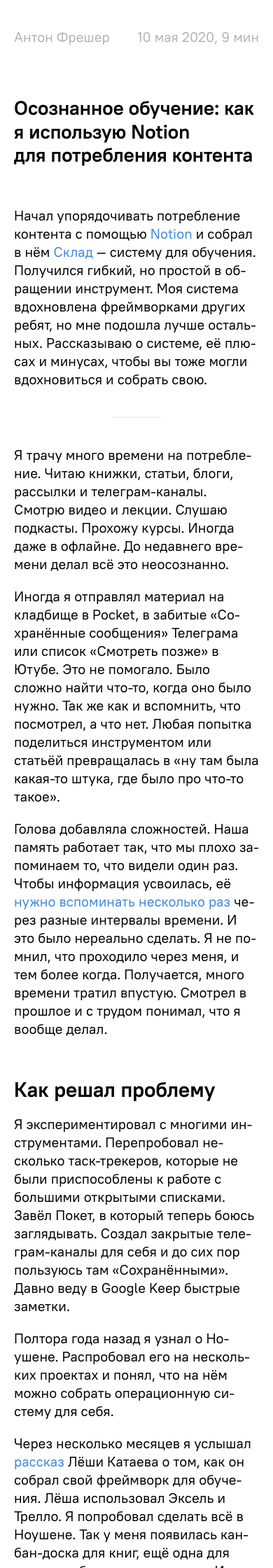
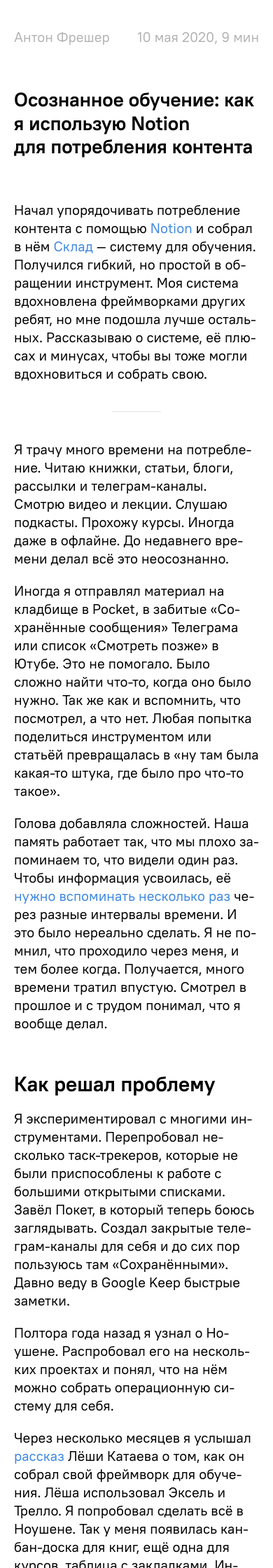
Before and after one commit to tonyfresher/blog, a Jekyll site: the page built from _posts/2020-05-10-the-storage.md, in a window 390 px wide. Shown: the top 2240 px of the page at 70% size. Built offline with Jekyll 4.4.1, drawn with Linux system fonts in a browser that asks for light colours.

Commit message:
Fix margins

```diff
--- a/_config.yml
+++ b/_config.yml
@@ -1,6 +1,4 @@
 title: Антон Фрешер
-url: https://tonyfresher.com
-baseurl: /blog
 permalink: /:categories/:title
 
 collections:
--- a/_css/_post.scss
+++ b/_css/_post.scss
@@ -103,8 +103,9 @@
         grid-template-columns: auto;
     }
 
-    .Post {
-        margin-top: 72px;
+    .Post,
+    .Post-Content {
+        margin-top: 60px;
     }
 
     .Post-Info {
@@ -120,8 +121,4 @@
     .Post-Title {
         margin-top: 0;
     }
-
-    .Post-Content {
-        margin-top: 56px;
-    }
 }
--- a/_css/_variables.scss
+++ b/_css/_variables.scss
@@ -27,6 +27,9 @@
 
 @media (max-width: 1200px) {
     :root {
+        --page-padding-x: 60px;
+        --page-padding-y: 60px;
+
         --h1-font-size: 28px;
         --h2-font-size: 28px;
     }
--- a/_posts/2020-05-10-the-storage.md
+++ b/_posts/2020-05-10-the-storage.md
@@ -2,7 +2,7 @@
 layout: post
 
 title: "Осознанное обучение: как я использую Notion для потребления контента"
-description: Начал упорядочивать потребление контента с помощью Notion и собрал в нём Склад — систему для обучения. Получился гибкий, но простой в обращении инструмент. Рассказываю о нём, его плюсах и минусах.
+description: "Начал упорядочивать потребление контента с помощью Notion и собрал в нём Склад — систему для обучения. Получился гибкий, но простой в обращении инструмент. Рассказываю о нём, его плюсах и минусах."
 image: overview.png
 
 date: 2020-05-10 17:45:51 +0300
```
